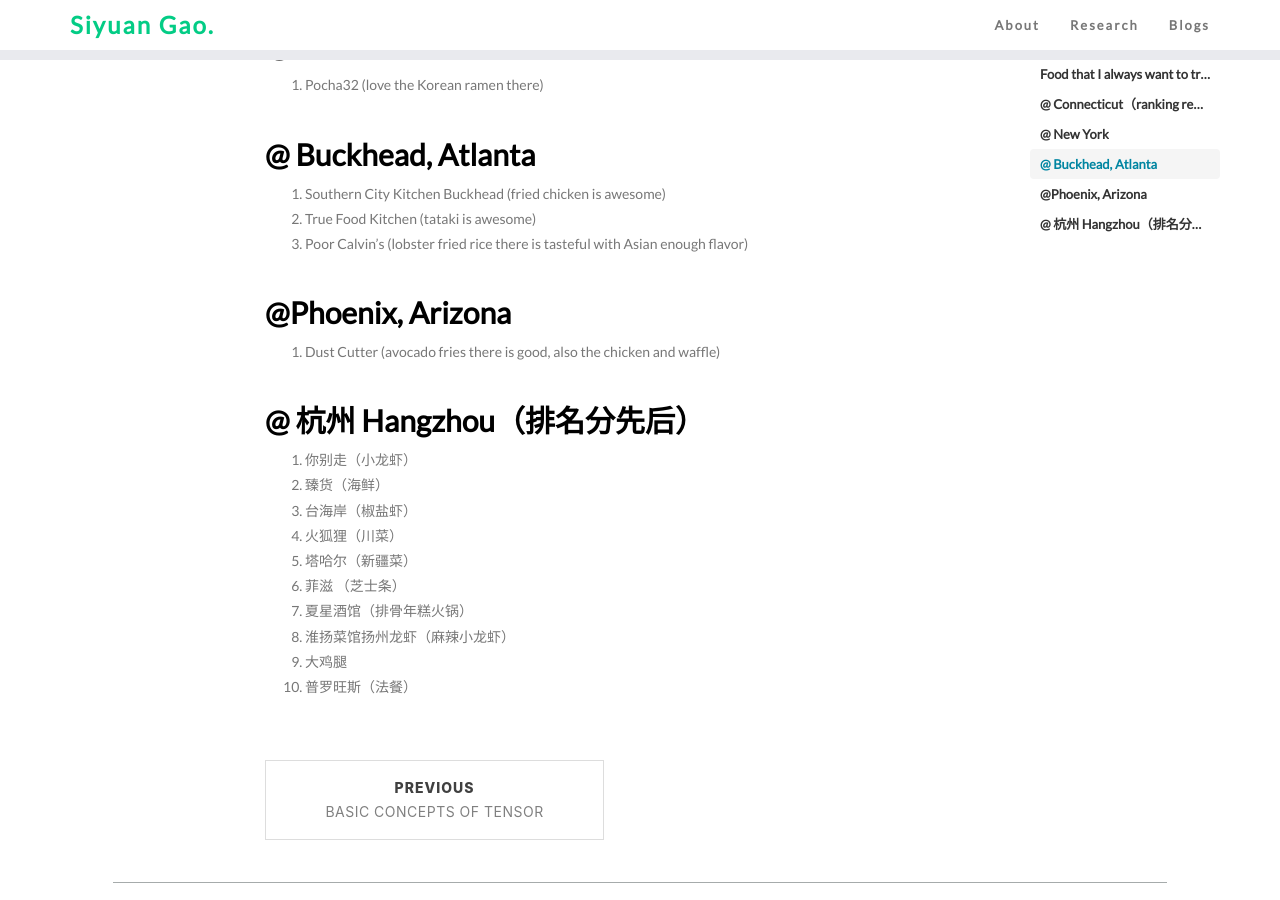
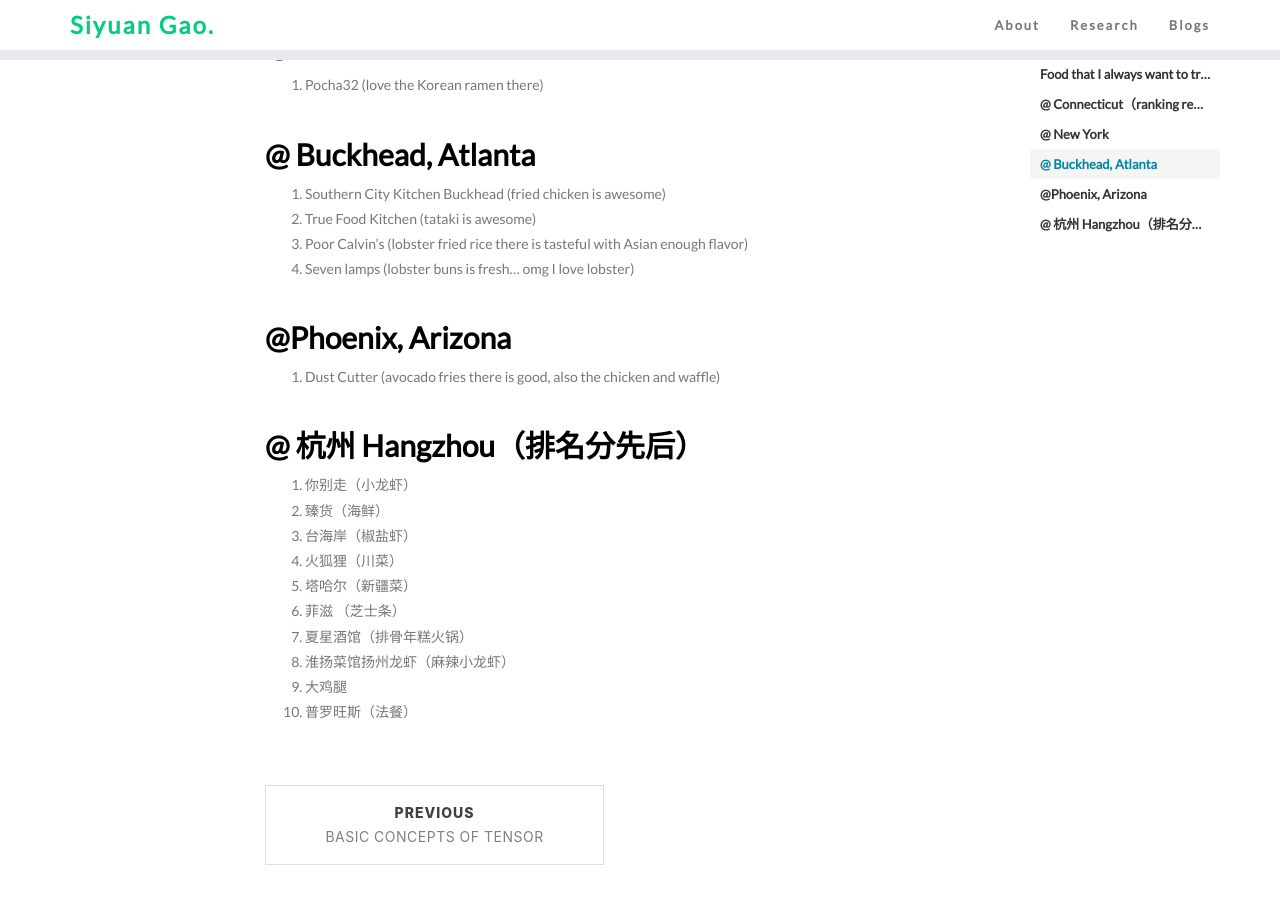
Before and after one commit to carricky/carricky.github.io, a Jekyll site: the page built from _posts/2018-06-21-food.md, in a window 1280 px wide and 900 px high, scrolled down 314 px. Built offline with Jekyll 4.4.1, drawn with Linux system fonts in a browser that asks for light colours; nearby versions of some CDN libraries; comment, search, counter and statistics services are not loaded.

Commit message:
Update food post

```diff
--- a/_posts/2018-06-21-food.md
+++ b/_posts/2018-06-21-food.md
@@ -20,6 +20,7 @@
 1. Southern City Kitchen Buckhead (fried chicken is awesome)
 2. True Food Kitchen (tataki is awesome)
 3. Poor Calvin’s (lobster fried rice there is tasteful with Asian enough flavor)
+4. Seven lamps (lobster buns is fresh... omg I love lobster)
 
 ## @Phoenix, Arizona
 1. Dust Cutter (avocado fries there is good, also the chicken and waffle)
```
